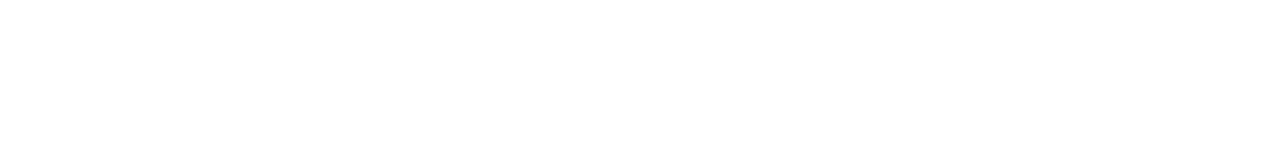
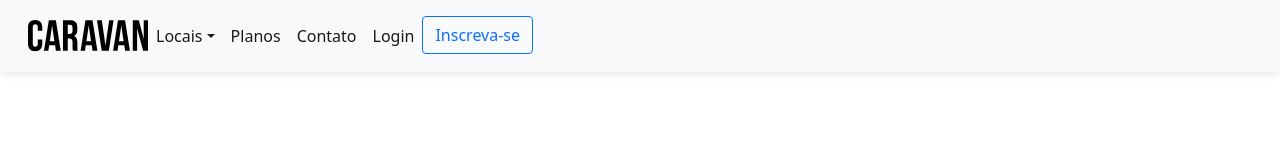
Before and after one commit to JulianaGoia/caravan-site, a plain HTML site: page index.html in a window 1280 px wide. Shown: the top 160 px of the page. Drawn offline with nearby package versions, Linux system fonts and the light colour scheme.

Commit message:
criação da barra de navegação

```diff
--- a/index.html
+++ b/index.html
@@ -10,6 +10,45 @@
 </head>
 <body>
 
+        <!------- barra de navegação ------->
+        <nav class="navbar fixed-top navbar-expand-md navbar-light bg-light py-3 box-shadow">
+            <div class="container-fluid">
+                <a href="index.html" class="navbar-brand"></a>
+                <img src="./assets/caravan.svg" alt="caravan">
+                <button class="navbar-toggler" type="button" data-bs-toggle="collapse" data-bs-target="#navbarSupportedContent"
+                    aria-controls="navbarSupportedContent" aria-expanded="false" aria-label="Toggle navigation">
+                    <span class="navbar-toggler-icon"></span>
+                </button>
+
+                <div class="collapse navbar-collapse" id="navbarSupportedContent">
+                    <ul class="navbar-nav ml-auto mb-2 mb-lg-0">    <!-- ml-auto nao funciona-->
+                        <li class="nav-item dropdown">
+                            <a class="nav-link active dropdown-toggle" href="#" id="dropdownMenuButton1" data-bs-toggle="dropdown" aria-expanded="false">Locais</a>
+                            <div class="dropdown-menu" aria-labelledby="dropdownMenuButton1">
+                                <a class="dropdown-item" href="locais.html">California</a>
+                                <a class="dropdown-item" href="locais.html">Paris</a>
+                                <a class="dropdown-item" href="locais.html">Dublin</a>
+                            </div>
+                        </li>
+
+                        <li class="nav-item">
+                            <a class="nav-link active" href="planos.html">Planos</a>
+                        </li>
+                        <li class="nav-item">
+                            <a class="nav-link active" href="contato.html">Contato</a>
+                        </li>
+                        <li class="nav-item">
+                            <a class="nav-link active" href="#">Login</a>
+                        </li>
+                        <li class="nav-item">
+                            <a class="btn btn-outline-primary ml-md-2" href="inscricao.html">Inscreva-se</a>
+                        </li>
+                    </ul>
+                </div>
+            </div>
+        </nav>
+        <!------- fim barra de navegação ------->
+
 
 
 
--- a/style.css
+++ b/style.css
@@ -0,0 +1,9 @@
+body {
+    height: 3000px;
+    padding-top: 90px; /*altura igual ao menu que esta fixo, para o conteudo aparecer logo abaixo*/
+}
+
+.box-shadow {
+    box-shadow: 0 2px 4px 0 rgba(0, 0, 0,.05),
+                0 4px 8px 0 rgba(0, 0, 0,.05);
+}
```
